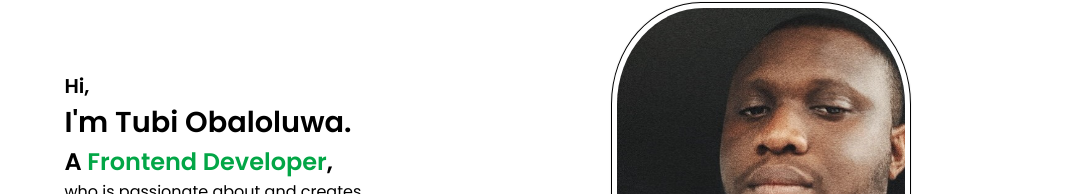
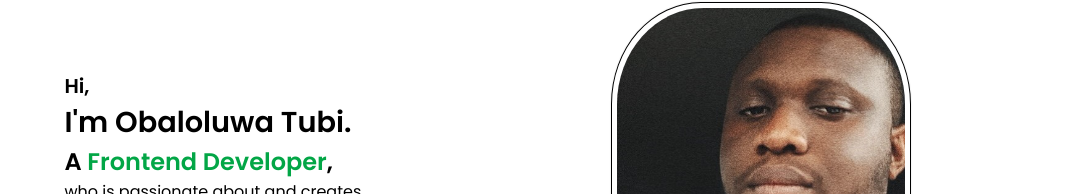
Before and after one commit to TubiOb/My-Portfolio, a plain HTML site: page index.html in a window 1280 px wide. Shown: the part 136-330 px from the top of the page, without its empty margins (96-1182 px from the left). Drawn offline with nearby package versions, Linux system fonts and the light colour scheme.

Commit message:
Changed name format

```diff
--- a/index.html
+++ b/index.html
@@ -77,7 +77,7 @@
 
         <div class="home-text">
             <h3>Hi,</h3>
-            <h1>I'm Tubi Obaloluwa.</h1>
+            <h1>I'm Obaloluwa Tubi.</h1>
             <h2>A <span>Frontend Developer</span>,</h2>
             <p>who is passionate about and creates fascinating web designs. I have keen interest in bringing services closer to users, as well as providing solutions by building user friendly and accessible websites.</p>
         </div>
```
